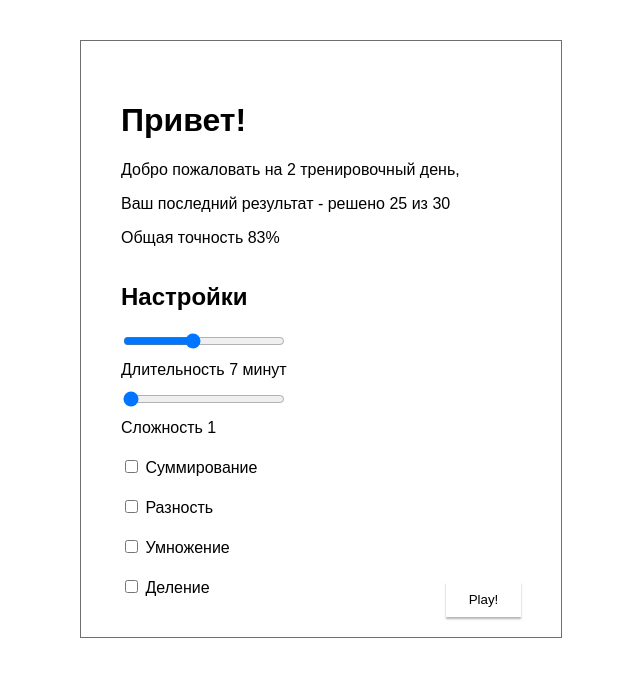
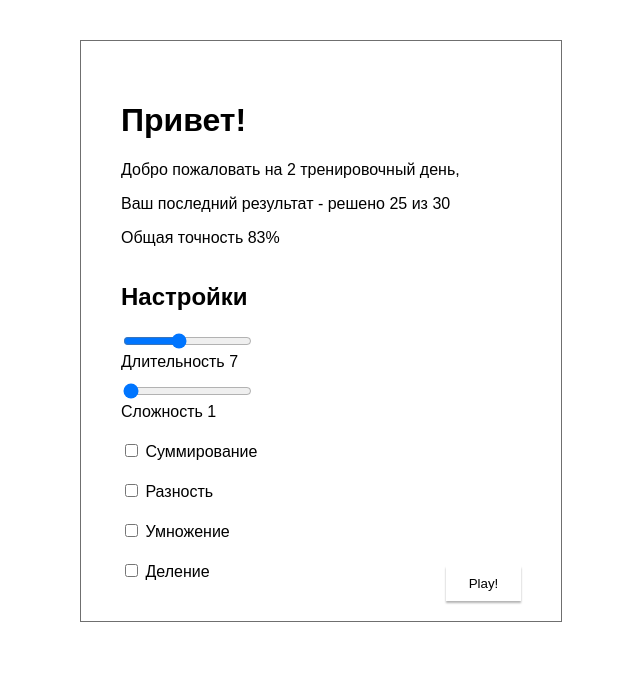
Before and after one commit to Mikhail-Martynenko/brain-trainer, a Vue app: page / in a window 1280 px wide. Shown: the top 676 px of the page, without its empty margins (319-959 px from the left). Built offline with nearby package versions, Linux system fonts and the light colour scheme.

Commit message:
108033 feat: added component SliderRange

```diff
--- a/src/components/SettingsForm.vue
+++ b/src/components/SettingsForm.vue
@@ -2,13 +2,8 @@
     <form @submit.prevent="startGame">
         <h2>Настройки</h2>
         <div class="range_block">
-            <input type="range" v-model.number="roundTime" min="1" max="15" @input="saveSettings" />
-            <span>Длительность {{ roundTime }} минут</span>
-            <input
-                    type="range" v-model.number="selectedDifficulty" min="1" :max="maxDifficultyLevel"
-                    @input="saveSettings"
-            />
-            <span>Сложность {{ selectedDifficulty }}</span>
+            <SliderRange v-model="roundTime" label="Длительность" min="1" max="15" @input="saveSettings" />
+            <SliderRange v-model="selectedDifficulty" label="Сложность" min="1" :max="maxDifficultyLevel" @input="saveSettings" />
         </div>
         <div class="operators">
             <label v-for="operator in ALLOWED_OPERATORS" :key="operator.symbol">
@@ -26,6 +21,7 @@ import {useStore} from 'vuex';
 import game, {maxDifficultyLevel} from '@/domain/game';
 import {ALLOWED_OPERATORS, GenerateTaskParams, Operator, Task} from "@/domain/domain";
 import router from "@/router";
+import SliderRange from "@/components/SliderRange.vue";
 
 let selectedOperators: Operator[] = [];
 const roundTime = ref(7);
@@ -66,12 +62,11 @@ function initializeSettings() {
 const saveSettings = () => {
     localStorage.setItem('selectedDifficulty', selectedDifficulty.value.toString());
     localStorage.setItem('roundTime', roundTime.value.toString());
-    localStorage.setItem('selectedOperators', JSON.stringify(selectedOperators.map(operator => operator.label)));
 };
 
 const updateSelectedOperators = () => {
     selectedOperators = ALLOWED_OPERATORS.filter(operator => operator.checked);
-    saveSettings()
+    localStorage.setItem('selectedOperators', JSON.stringify(selectedOperators.map(operator => operator.label)));
 };
 
 const startGame = () => {
--- /dev/null
+++ b/src/components/SliderRange.vue
@@ -0,0 +1,38 @@
+<template>
+    <div class="slider">
+        <input type="range" :value="modelValue" :min="min" :max="max" @input="$emit('update:modelValue', $event.target.value)" />
+        <label class="slider-label">{{ label }}
+            <span class="slider-value">{{ modelValue }}</span>
+        </label>
+    </div>
+</template>
+
+<script setup lang="ts">
+import {defineProps} from 'vue';
+
+defineProps({
+    modelValue: {
+        type: Number,
+        required: true,
+    },
+    label: {
+        type: String,
+        required: true,
+    },
+    min: {
+        type: String,
+        required: true,
+    },
+    max: {
+        type: Number,
+        required: true,
+    },
+});
+
+</script>
+
+<style scoped>
+.slider {
+    width: 200px;
+}
+</style>
--- a/src/views/GamePage.vue
+++ b/src/views/GamePage.vue
@@ -16,7 +16,7 @@
                 <button @click="checkAnswer">=</button>
             </div>
         </div>
-        <!--        <ScreenKeyboard :inputValues="inputValues" :updateInputValue="updateInputValue"/>-->
+        <!--                <ScreenKeyboard />-->
         <ModalResult v-if="showModal" :title="modalTitle" :show="showModal" @close="closeModal" />
     </div>
 </template>
@@ -31,6 +31,7 @@ import ModalResult from "@/components/ModalResult.vue";
 import generator from "@/domain/generator";
 import TimerSession from "@/components/TimerSession.vue";
 import EquationContainer from "@/components/EquationContainer.vue";
+import ScreenKeyboard from "@/components/ScreenKeyboard.vue";
 
 const taskStore = useStore('taskStore');
 const sessionStore = useStore('sessionStore');
```
Also changed, not shown: src/components/ScreenKeyboard.vue (+28 -30 lines).
